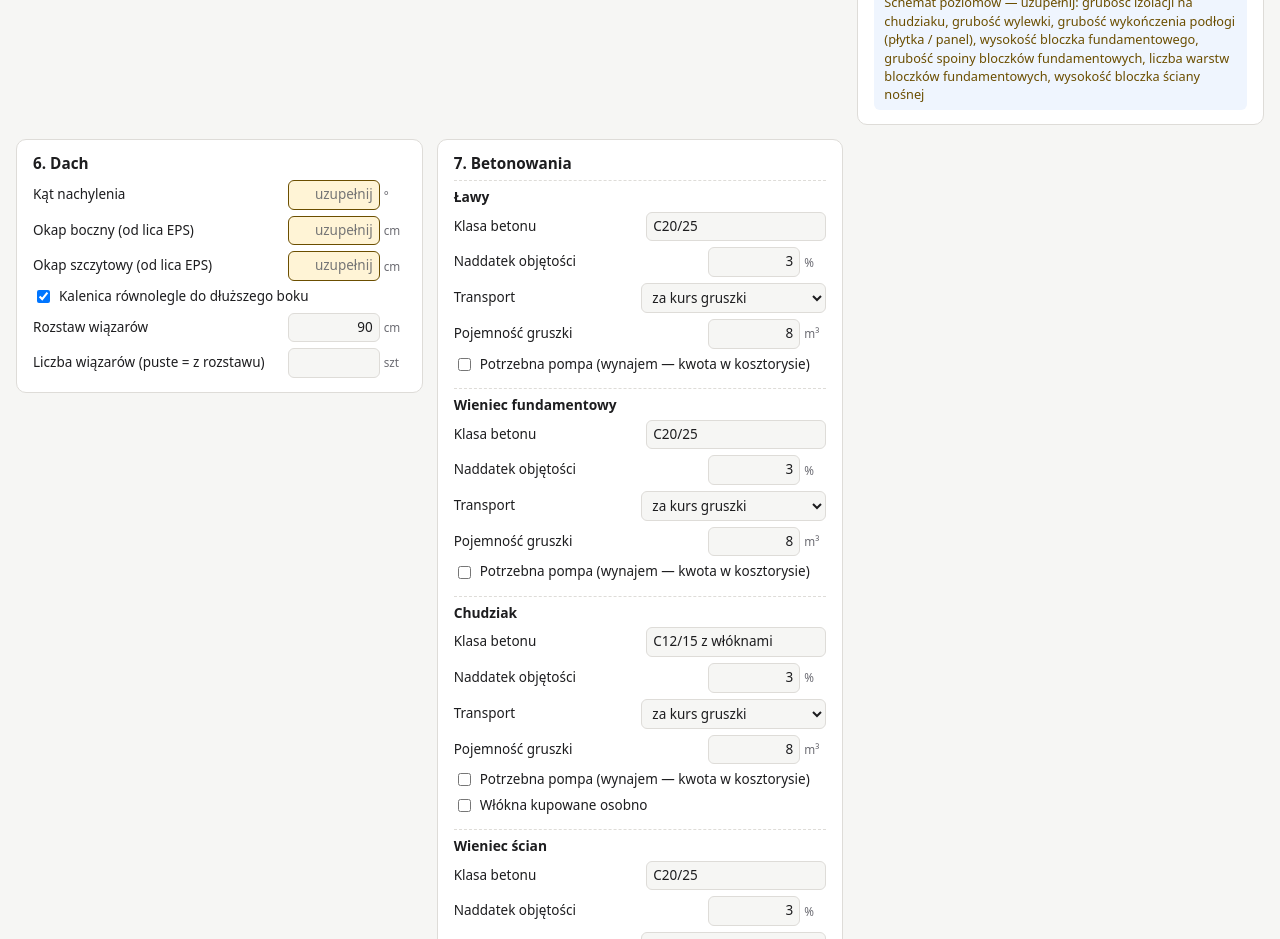
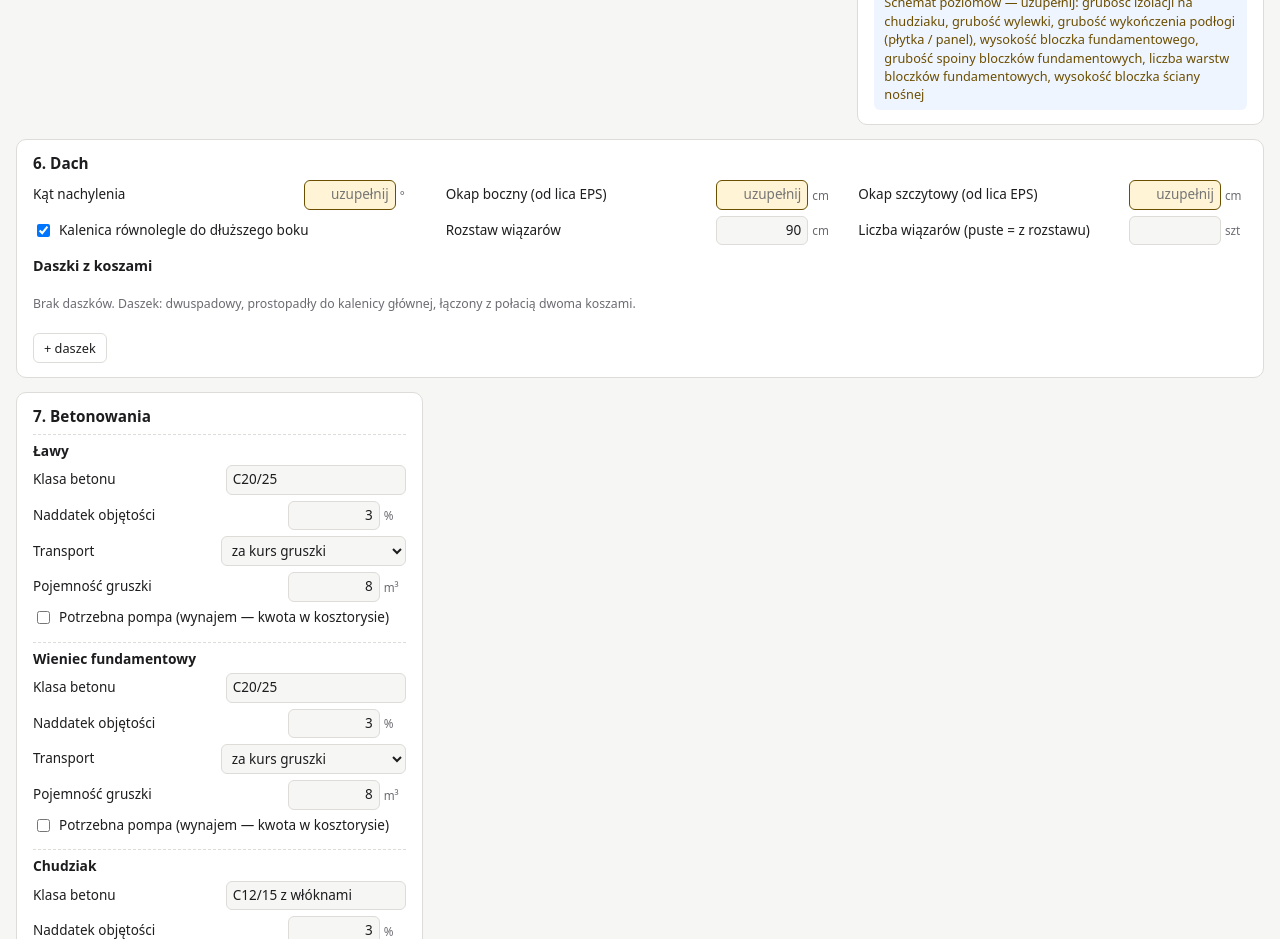
Before and after one commit to webEsperer/Kosztorys, a React (Vite) app: page / in a window 1280 px wide. Shown: the part 920-1859 px from the top of the page. Built offline with nearby package versions, Linux system fonts and the light colour scheme.

Commit message:
Daszki z koszami: formularz w danych projektu, wyniki na żywo, kontrola kolizji (poza połacią, nachodzenie, kalenica ponad główną, Δh < 0)
Co-Authored-By: Claude Opus 5.5 <noreply@anthropic.com>

```diff
--- a/src/engine/roof.ts
+++ b/src/engine/roof.ts
@@ -188,6 +188,43 @@ export function computeRoof(i: RoofInput): RoofResult {
   }
 }
 
+/**
+ * Kontrola daszków (komunikaty przy rysunku/formularzu):
+ * • daszek musi mieścić się na długości okapu R (położenie = odległość lewej krawędzi b od początku okapu),
+ * • daszki po tej samej stronie nie mogą na siebie nachodzić,
+ * • kalenica daszku nie może wyjść ponad kalenicę główną (x0 + d ≤ rzut połaci głównej),
+ * • Δh < 0 — do ręcznego podania.
+ */
+export function dormerWarnings(i: RoofInput, r: RoofResult): string[] {
+  const out: string[] = []
+  const run = clean(r.span / 2 + i.eaveOverhang)
+  for (const dm of i.dormers) {
+    const n = `Daszek ${dm.id}`
+    if (dm.position < 0 || dm.position + dm.b > r.ridgeLength + 1e-9) {
+      out.push(`${n}: wychodzi poza połać (położenie ${fmt(dm.position)} + b ${fmt(dm.b)} > długość okapu ${fmt(r.ridgeLength)} m).`)
+    }
+    if (dm.dh < 0) {
+      out.push(`${n}: okap niżej niż główny (Δh < 0) — podaj powierzchnię daszku i długości koszy ręcznie.`)
+      continue
+    }
+    const dr = r.dormers.find((x) => x.id === dm.id)
+    if (dr && dr.x0 + dr.d > run + 1e-9) {
+      out.push(`${n}: kalenica daszku wychodzi ponad kalenicę główną (x0 + d = ${fmt(dr.x0 + dr.d)} m > ${fmt(run)} m) — zmniejsz β lub b.`)
+    }
+  }
+  for (let a = 0; a < i.dormers.length; a++) {
+    for (let b = a + 1; b < i.dormers.length; b++) {
+      const p = i.dormers[a]
+      const q = i.dormers[b]
+      if (p.side !== q.side) continue
+      if (p.position < q.position + q.b - 1e-9 && q.position < p.position + p.b - 1e-9) {
+        out.push(`Daszki ${p.id} i ${q.id} nachodzą na siebie (strona: ${p.side}).`)
+      }
+    }
+  }
+  return out
+}
+
 /** Liczba wiązarów z rozstawu: ⌈L_z / rozstaw⌉ + 1. */
 export function trussCount(length: number, spacing: number): { value: number; trace: TraceStep[] } {
   const value = Math.ceil(length / spacing - 1e-9) + 1
--- a/src/engine/stages/sszRoof.ts
+++ b/src/engine/stages/sszRoof.ts
@@ -3,24 +3,35 @@
 import type { ProjectInput } from '../../model/project'
 import { computeGeometry } from '../geometry'
 import { type ItemSpec, need } from '../items'
-import { computeRoof, type RoofResult, trussCount } from '../roof'
+import { computeRoof, dormerWarnings, type RoofResult, trussCount } from '../roof'
 import { type Computed, type TraceStep, ceilSafe, clean, fmt } from '../trace'
 import { type Builder, computed, lumpItem, manualItem } from './common'
 
-export function roofOf(project: ProjectInput): { roof: RoofResult | null; missing: string[]; trace: TraceStep[] } {
+export function roofOf(project: ProjectInput): { roof: RoofResult | null; missing: string[]; trace: TraceStep[]; warnings: string[] } {
   const r = project.roof
   const missing: string[] = []
   if (r.pitchDeg === null) missing.push('kąt nachylenia dachu')
   if (r.eaveOverhang === null) missing.push('okap boczny')
   if (r.gableOverhang === null) missing.push('okap szczytowy')
-  if (missing.length) return { roof: null, missing, trace: [] }
+  if (missing.length) return { roof: null, missing, trace: [], warnings: [] }
+  try {
+    return roofOfValid(project)
+  } catch (e) {
+    const msg = e instanceof Error ? e.message : String(e)
+    return { roof: null, missing: [msg], trace: [], warnings: [msg] }
+  }
+}
+
+function roofOfValid(project: ProjectInput): { roof: RoofResult; missing: string[]; trace: TraceStep[]; warnings: string[] } {
+  const r = project.roof
+  const missing: string[] = []
   const geo = computeGeometry({
     footprint: { kind: 'rect', length: project.footprint.length, width: project.footprint.width },
     wallThickness: project.wallThickness,
     facadeInsulation: project.facadeInsulation,
   })
   const od = geo.outerDimensions
-  const roof = computeRoof({
+  const input = {
     outerLength: od.value.length,
     outerWidth: od.value.width,
     ridgeAlongLonger: r.ridgeAlongLonger,
@@ -28,9 +39,10 @@ export function roofOf(project: ProjectInput): { roof: RoofResult | null; missin
     eaveOverhang: r.eaveOverhang!,
     gableOverhang: r.gableOverhang!,
     dormers: r.dormers,
-  })
+  }
+  const roof = computeRoof(input)
   for (const id of roof.manualDormers) missing.push(`daszek ${id} (Δh < 0): powierzchnia i kosze do podania ręcznie`)
-  return { roof, missing, trace: [...od.trace, ...roof.trace] }
+  return { roof, missing, trace: [...od.trace, ...roof.trace], warnings: dormerWarnings(input, roof) }
 }
 
 export function roofItems(b: Builder, project: ProjectInput): ItemSpec[] {
--- a/src/ui/app.css
+++ b/src/ui/app.css
@@ -751,3 +751,37 @@
     break-before: page;
   }
 }
+
+.roof-fields {
+  grid-template-columns: repeat(auto-fill, minmax(320px, 1fr));
+  column-gap: 24px;
+}
+
+.dormers {
+  margin-top: 12px;
+  display: grid;
+  gap: 8px;
+}
+
+.dormers h3 {
+  font-size: 0.95rem;
+}
+
+.dormer-id {
+  align-self: center;
+  font-size: 1rem;
+}
+
+.dormer-calc {
+  flex-basis: 100%;
+  margin: 0;
+}
+
+.warn-list {
+  margin: 0;
+  padding: 8px 12px 8px 26px;
+  border-radius: 6px;
+  background: var(--warn-bg);
+  color: var(--warn-text);
+  font-size: 0.86rem;
+}
--- /dev/null
+++ b/src/ui/project-form/DormersEditor.tsx
@@ -0,0 +1,88 @@
+// Daszki dwuspadowe połączone koszowo: dodawanie/usuwanie, parametry, kontrola kolizji, wyniki z roof.ts.
+
+import type { Dormer } from '../../engine/roof'
+import type { ProjectInput } from '../../model/project'
+import { roofOf } from '../../engine/stages/sszRoof'
+import { NumField, fmtQty } from '../common/fields'
+import type { Update } from './ProjectForm'
+
+export function DormersEditor({ project, update }: { project: ProjectInput; update: Update }) {
+  const { roof, warnings } = roofOf(project)
+  const dormers = project.roof.dormers
+  const set = (id: string, fn: (d: Dormer) => void) =>
+    update((p) => {
+      const d = p.roof.dormers.find((x) => x.id === id)
+      if (d) fn(d)
+    })
+  const nextId = () => {
+    let n = 1
+    while (dormers.some((d) => d.id === `D${n}`)) n++
+    return `D${n}`
+  }
+
+  return (
+    <div className="dormers">
+      <h3>Daszki z koszami</h3>
+      {dormers.length === 0 && <p className="muted small">Brak daszków. Daszek: dwuspadowy, prostopadły do kalenicy głównej, łączony z połacią dwoma koszami.</p>}
+      {dormers.map((d) => {
+        const r = roof?.dormers.find((x) => x.id === d.id)
+        return (
+          <div key={d.id} className="opening-row dormer-row">
+            <b className="dormer-id">{d.id}</b>
+            <NumField label="b — szer. z okapami" unit="cm" scale={100} width={64} value={d.b} onChange={(v) => set(d.id, (x) => { x.b = v ?? 0 })} />
+            <NumField label="w — wysięg za okap" unit="cm" scale={100} width={64} value={d.w} onChange={(v) => set(d.id, (x) => { x.w = v ?? 0 })} />
+            <NumField label="β — kąt" unit="°" width={48} value={d.betaDeg} onChange={(v) => set(d.id, (x) => { x.betaDeg = v ?? 0 })} />
+            <NumField label="Δh okapu" unit="cm" scale={100} width={56} value={d.dh} onChange={(v) => set(d.id, (x) => { x.dh = v ?? 0 })} />
+            <label className="nf">
+              <span className="nf-label">Strona</span>
+              <span className="nf-box">
+                <select value={d.side} onChange={(e) => set(d.id, (x) => { x.side = e.target.value as Dormer['side'] })}>
+                  <option value="przód">przód</option>
+                  <option value="tył">tył</option>
+                </select>
+              </span>
+            </label>
+            <NumField label="Położenie od początku okapu" unit="cm" scale={100} width={64} value={d.position} onChange={(v) => set(d.id, (x) => { x.position = v ?? 0 })} />
+            <label className="nf">
+              <span className="nf-label">Szczyt daszku</span>
+              <span className="nf-box">
+                <select value={d.gableFinish} onChange={(e) => set(d.id, (x) => { x.gableFinish = e.target.value as Dormer['gableFinish'] })}>
+                  <option value="EPS">EPS jak ściany</option>
+                  <option value="boazeria">wełna + boazeria</option>
+                </select>
+              </span>
+            </label>
+            <NumField label="Szer. ściany szczytu" unit="cm" scale={100} width={64} value={d.wallWidth ?? null} onChange={(v) => set(d.id, (x) => { x.wallWidth = v ?? undefined })} />
+            <button className="btn-icon" title="Usuń daszek" onClick={() => update((p) => { p.roof.dormers = p.roof.dormers.filter((x) => x.id !== d.id) })}>
+              ✕
+            </button>
+            {r && (
+              <p className="calc dormer-calc">
+                d = {fmtQty(r.d)} m, x0 = {fmtQty(r.x0)} m, T = {fmtQty(r.T)} m², daszek = <b>{fmtQty(r.area)} m²</b>, kosz = <b>{fmtQty(r.valley)} m</b> × 2, kalenica {fmtQty(r.ridge)} m
+              </p>
+            )}
+          </div>
+        )
+      })}
+      {warnings.length > 0 && (
+        <ul className="warn-list">
+          {warnings.map((w) => (
+            <li key={w}>⚠ {w}</li>
+          ))}
+        </ul>
+      )}
+      <div className="row-actions">
+        <button
+          className="btn"
+          onClick={() =>
+            update((p) => {
+              p.roof.dormers.push({ id: nextId(), b: 4, w: 2, betaDeg: p.roof.pitchDeg ?? 35, dh: 0, side: 'przód', position: 1, gableFinish: 'EPS' })
+            })
+          }
+        >
+          + daszek
+        </button>
+      </div>
+    </div>
+  )
+}
--- a/src/ui/project-form/ProjectForm.tsx
+++ b/src/ui/project-form/ProjectForm.tsx
@@ -8,6 +8,7 @@ import { roofOf } from '../../engine/stages/sszRoof'
 import { Check, NumField, Section, Select, TextField, fmtQty } from '../common/fields'
 import { OpeningsEditor } from './OpeningsEditor'
 import { RoomsEditor } from './RoomsEditor'
+import { DormersEditor } from './DormersEditor'
 
 export type Update = (fn: (p: ProjectInput) => void) => void
 
@@ -135,7 +136,9 @@ export function ProjectForm({ project, update }: { project: ProjectInput; update
         )}
       </Section>
 
-      <Section title="6. Dach">
+      <section className="card wide">
+        <h2>6. Dach</h2>
+        <div className="fields roof-fields">
         <NumField label="Kąt nachylenia" unit="°" required value={project.roof.pitchDeg} onChange={(v) => update((p) => { p.roof.pitchDeg = v })} />
         <NumField label="Okap boczny (od lica EPS)" {...CM} required value={project.roof.eaveOverhang} onChange={(v) => update((p) => { p.roof.eaveOverhang = v })} />
         <NumField label="Okap szczytowy (od lica EPS)" {...CM} required value={project.roof.gableOverhang} onChange={(v) => update((p) => { p.roof.gableOverhang = v })} />
@@ -148,7 +151,9 @@ export function ProjectForm({ project, update }: { project: ProjectInput; update
             <b>+{fmtQty((base.ringTop.value + roof.ridgeRise) * 100, 0)} cm</b> (bez grubości pokrycia)
           </p>
         )}
-      </Section>
+              </div>
+        <DormersEditor project={project} update={update} />
+      </section>
 
       <Section title="7. Betonowania">
         <PourFields title="Ławy" pp={project.concrete.footing} set={(fn) => update((p) => fn(p.concrete.footing))} />
```
Also changed, not shown: 1 other file (tests, documents, lock files or other folders).
